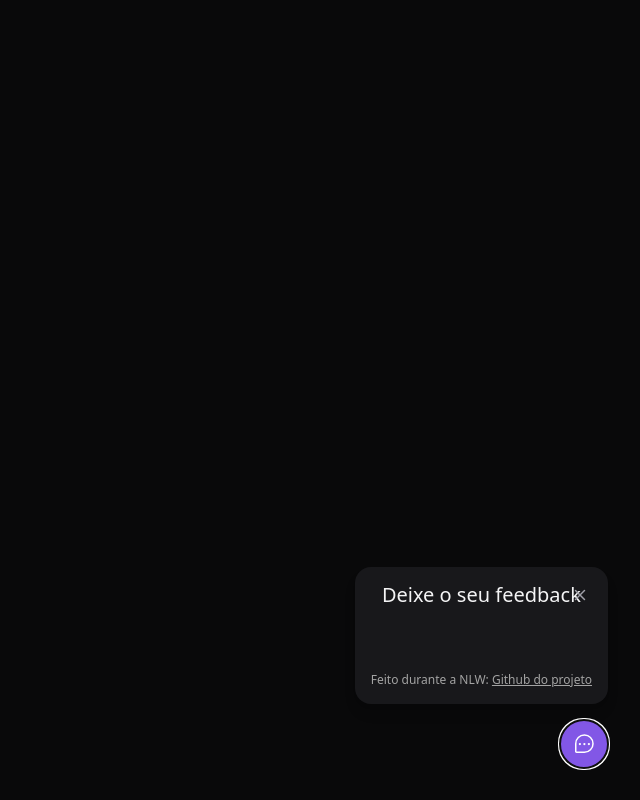
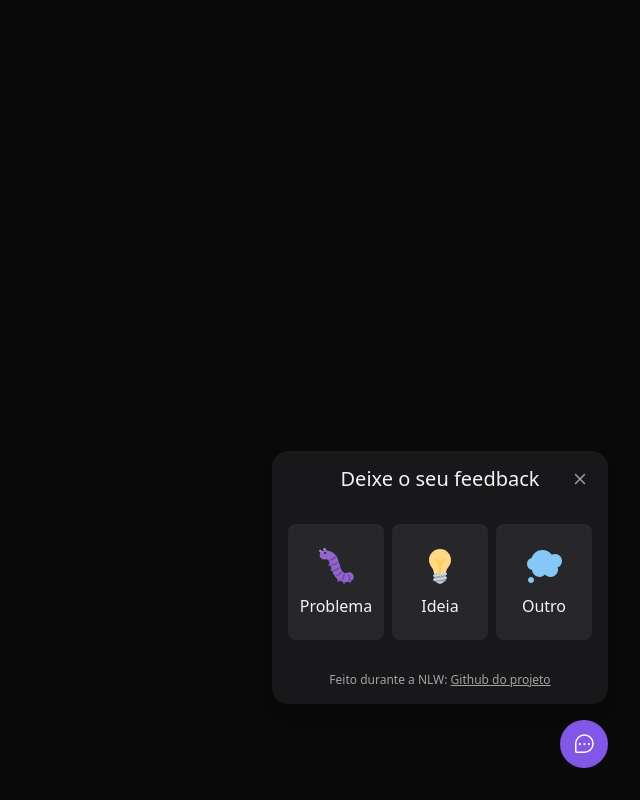
Before and after one commit to RenanFachin/RS_NLW_FeedGet-WEB, a React (Vite) app: page / in a window 1280 px wide. Both pictures are taken after a click on the button "FeedBack". Shown: the whole page, without its empty margins (640-1280 px from the left). Built offline with nearby package versions, Linux system fonts and the light colour scheme.

Commit message:
Finaliza a estilização inicial do widget

```diff
--- a/src/components/Widget.tsx
+++ b/src/components/Widget.tsx
@@ -11,7 +11,7 @@
                 <WidgetForm />
             </Popover.Panel>
 
-            <Popover.Button className='flex items-center bg-brand-500 rounded-full px-3 h-12 text-white group'>
+            <Popover.Button className='flex items-center bg-brand-500 rounded-full px-3 h-12 text-white group focus:outline-none'>
                 <ChatTeardropDots className='w-6 h-6' />
 
                 {/*
--- a/src/components/WidgetForm.tsx
+++ b/src/components/WidgetForm.tsx
@@ -29,6 +29,17 @@
     },
 }
 
+// O object.entries(feedbackTypes) vai retornar um array de arrays contendo 2 posições dentro de cada
+// Object.entries(feedbackTypes) =>
+/**
+ * [
+ *  ['BUG', {...}],
+ *  ['IDEA', {...}],
+ *  ['OTHER', {...}],
+ * ]
+ * Ou seja, será percorrido o vetor e teremos acesso a: chave - valor
+ */
+
 export function WidgetForm(){
     return(
         <div className="bg-zinc-900 p-4 relative rounded-2xl mb-4 flex flex-col items-center shadow-lg w-[calc(100vw-2rem)] md:w-auto">
@@ -42,7 +53,27 @@
             </header>
 
             <div className="flex py-8 gap-2 w-full">
+                {
+                    Object.entries(feedbackTypes).map(([key, value]) => {
+                        // [key, value] é a desestruturação do "item"
+                        return (
+                            <button
+                                key={key}
+                                type="button"
+                                className="bg-zinc-800 rounded-lg py-5 w-24 flex-1 flex flex-col items-center gap-2 border-2 border-transparent hover:border-brand-500 focus:border-brand-500 focus:outline-none"
+                            >
+                                <img
+                                src={value.image.source}
+                                alt={value.image.alt}
+                                />
 
+                                <span>
+                                    {value.title}
+                                </span>
+                            </button>
+                        )
+                    })
+                }
             </div>
 
             <footer className="text-xs text-neutral-400">
```
